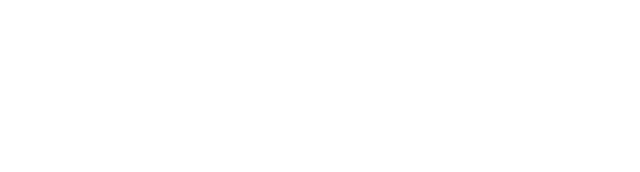
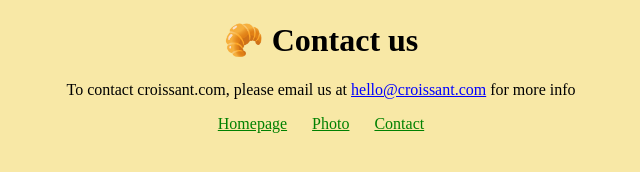
Before and after one commit to Mahnazsa/croissant, a plain HTML site: page contact.html in a window 1280 px wide. Shown: the whole page, without its empty margins (319-959 px from the left). Drawn offline with Linux system fonts and the light colour scheme.

Commit message:
Built contact page

```diff
--- a/contact.html
+++ b/contact.html
@@ -0,0 +1,25 @@
+<!DOCTYPE html>
+<html lang="en">
+  <head>
+    <meta charset="UTF-8" />
+    <meta http-equiv="X-UA-Compatible" content="IE=edge" />
+    <meta name="viewport" content="width=device-width, initial-scale=1.0" />
+    <title>Contact us</title>
+    <link rel="stylesheet" href="/style.css" />
+  </head>
+  <body>
+    <h1>🥐 Contact us</h1>
+    <p>
+      To contact croissant.com, please email us at
+      <a href="mailto:hello@croissant.com" class="mail-link"
+        >hello@croissant.com</a
+      >
+      for more info
+    </p>
+    <div class="container">
+      <a href="/index.html">Homepage</a>
+      <a href="/photo.html">Photo</a>
+      <a href="/contact.html">Contact</a>
+    </div>
+  </body>
+</html>
--- a/style.css
+++ b/style.css
@@ -23,3 +23,11 @@ img {
   border-radius: 10px;
   max-width: 100%;
 }
+
+.mail-link {
+  color: blue;
+}
+
+.mail-link:hover {
+  color: blue;
+}
```
Also changed, not shown: photo.html (+1 -1 lines).
